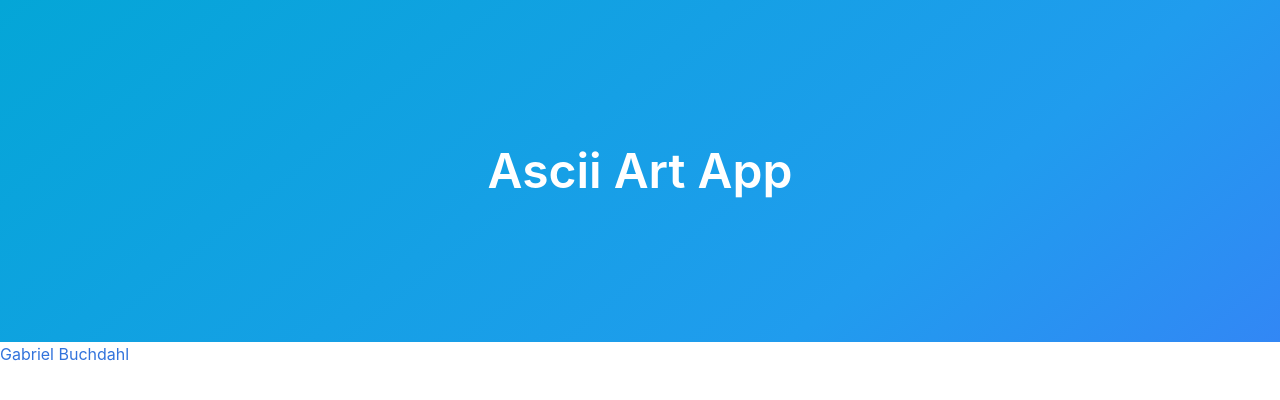
After one commit to gbuchdahl/ascii-app, a Flask app: template templates/index.j2 in a window 1280 px wide. The commit adds this page. Shown: the top 400 px of the page. Run offline with Flask 2, Linux system fonts and the light colour scheme; the template is opened without the code that fills it, so the values that code supplies are empty; some libraries are stand-ins or nearby versions.

Commit message:
template inheritance structure in place

```diff
--- a/app.py
+++ b/app.py
@@ -1,11 +1,11 @@
-from flask import Flask
+from flask import Flask, render_template
 
 app = Flask(__name__)
 
 
 @app.route("/")
 def hello_world():
-    return "Hello, World!"
+    return render_template("index.j2")
 
 
 @app.route("/<name>")
--- a/templates/base.html
+++ b/templates/base.j2
@@ -2,24 +2,22 @@
 <html>
 
 <head>
+  {% block  head %}
   <meta charset="utf-8">
   <meta name="viewport" content="width=device-width, initial-scale=1">
-  <title>Hello Bulma!</title>
+  <title>{% block title %}{% endblock %}</title>
   <link rel="stylesheet" href="https://cdnjs.cloudflare.com/ajax/libs/bulma/0.7.5/css/bulma.min.css">
   <script defer src="https://use.fontawesome.com/releases/v5.3.1/js/all.js"></script>
+  {% endblock %}
 </head>
 
 <body>
-  <section class="section">
-    <div class="container">
-      <h1 class="title">
-        Hello World
-      </h1>
-      <p class="subtitle">
-        My first website with <strong>Bulma</strong>!
-      </p>
+    <div id="content">{% block content %}{% endblock %}</div>
+    <div id="footer">
+        {% block footer %}
+        <a href="buchdahl.com">Gabriel Buchdahl</a>
+        {% endblock %}
     </div>
-  </section>
 </body>
 
 </html>
--- /dev/null
+++ b/templates/index.j2
@@ -0,0 +1,12 @@
+{% extends "base.j2" %}
+{% block title %}
+Gabe's Ascii Art
+{% endblock title %}
+
+{% block content %}
+<section class="hero is-info is-medium is-bold">
+    <div class="hero-body has-text-centered">
+        <h1 class="title is-size-1">Ascii Art App</h1>
+    </div>
+</section>
+{% endblock content %}
```
